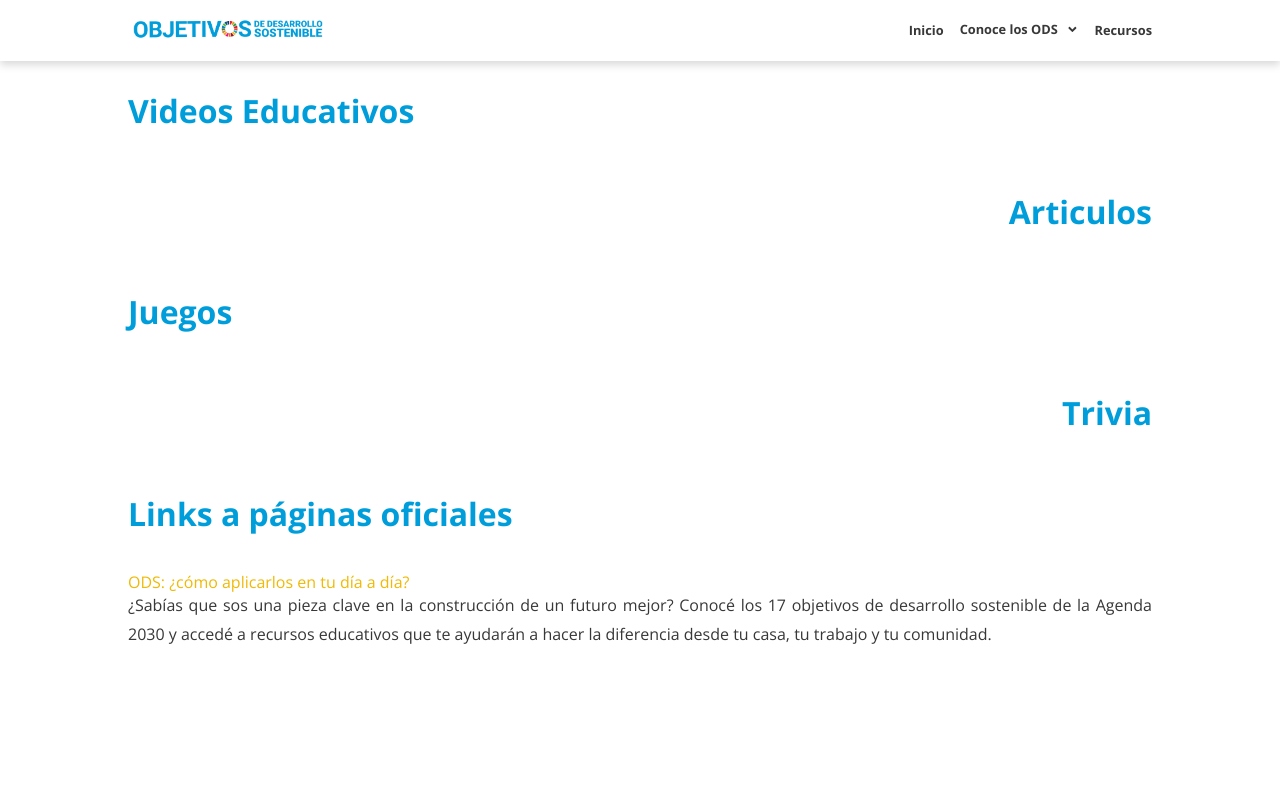
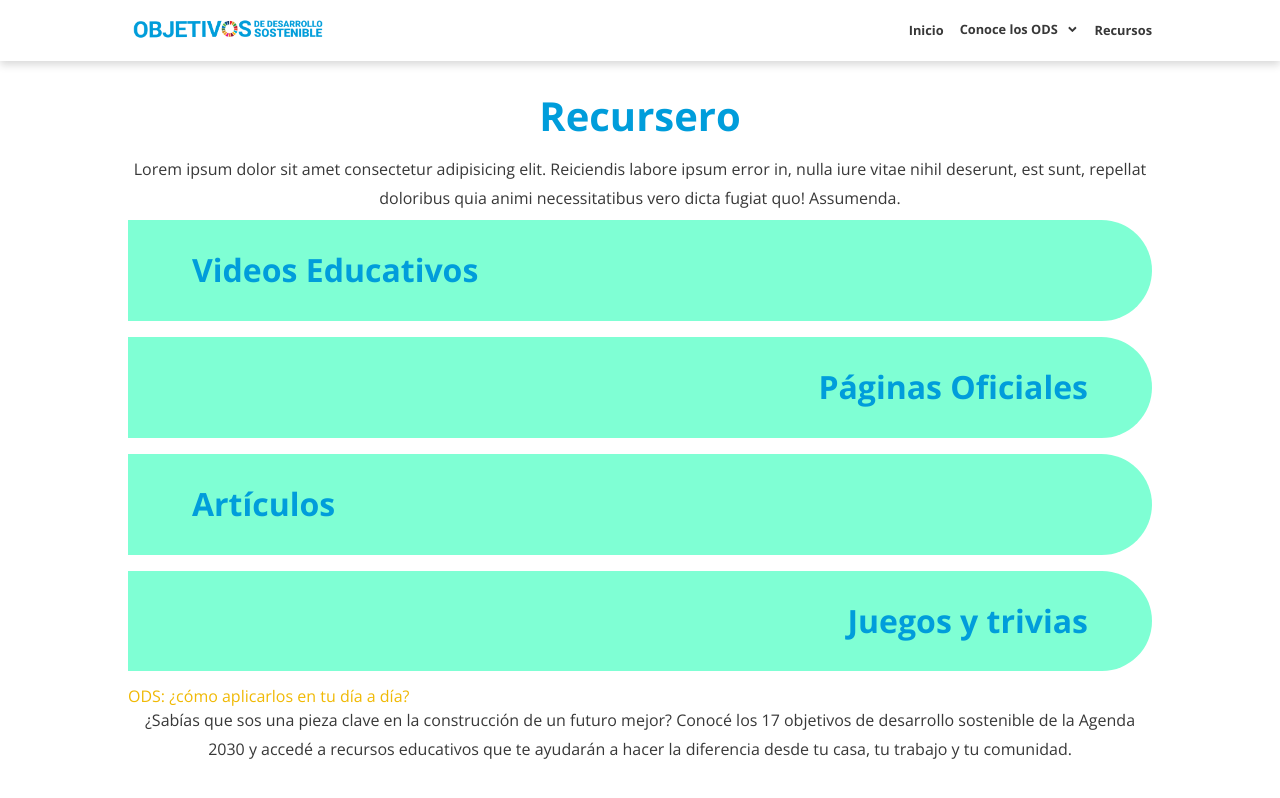
Before and after one commit to ChichiCuello/ods-website, a React (Create React App) app: page /ods-website/recursos in a window 1280 px wide. Built offline with nearby package versions, Linux system fonts and the light colour scheme.

Commit message:
removed h4 from landing page

```diff
--- a/src/routes/Inicio.jsx
+++ b/src/routes/Inicio.jsx
@@ -14,7 +14,6 @@ export const Inicio = () => {
   return (<>
       <div className='hero-section'>
         <div className='hero-text basic-margin'>
-        <h4>{data.hero.topHeader}</h4>
           <h1>{data.hero.h1}</h1>
           <p>{data.hero.p}</p>
           <Link to="recursos"><button className='button'>{data.hero.button}</button></Link>
--- a/src/routes/Recursos.jsx
+++ b/src/routes/Recursos.jsx
@@ -6,12 +6,12 @@ import recursos from '../data/recursos'
 const Recursos = () => {
   return (
       <div className='recursos basic-margin'>
+        <h1>Recursero</h1>
+        <p>Lorem ipsum dolor sit amet consectetur adipisicing elit. Reiciendis labore ipsum error in, nulla iure vitae nihil deserunt, est sunt, repellat doloribus quia animi necessitatibus vero dicta fugiat quo! Assumenda.</p>
         <h2 className='slide-in-left'>Videos Educativos</h2>
-        <h2 className='slide-in-right'>Articulos</h2>
-        <h2 className='slide-in-left'>Juegos</h2>
-        <h2 className='slide-in-right'>Trivia</h2>
-        <h2 className='slide-in-left'>Links a páginas oficiales</h2>
-
+        <h2 className='slide-in-right'>Páginas Oficiales</h2>
+        <h2 className='slide-in-left'>Artículos</h2>
+        <h2 className='slide-in-right'>Juegos y trivias</h2>
 
         <section>
           <a className = 'link' href={recursos.videos.link} target='_blank'>{recursos.videos.title}</a>
--- a/src/routes/inicio.css
+++ b/src/routes/inicio.css
@@ -25,9 +25,6 @@
   display: flex;
   flex-direction: column;
   justify-content: center;
-}
-.hero-text h4{
-margin-bottom: .5rem;
 }
 
 .hero-text p {
--- a/src/routes/recursos.css
+++ b/src/routes/recursos.css
@@ -1,5 +1,15 @@
+.recursos h1 {
+  text-align: center;
+  margin-top: 2rem;
+}
+.recursos p {
+  text-align: center;
+}
 .recursos h2{
-  padding: 1.5rem 0;
+  background-color: aquamarine;
+  border-top-right-radius: 4rem;
+  border-bottom-right-radius: 4rem;
+  padding: 2rem 4rem ;
   opacity: 0;
 }
 .recursos h2:hover{
```
